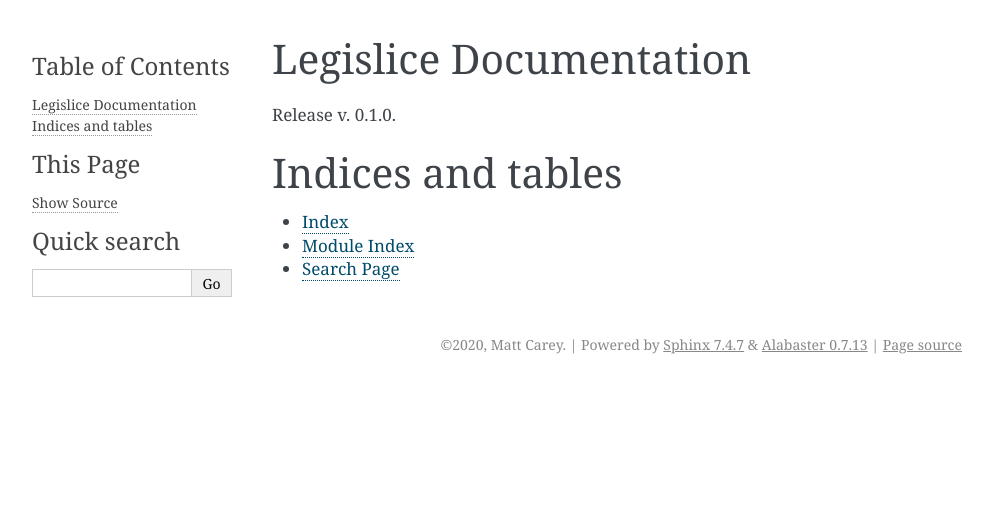
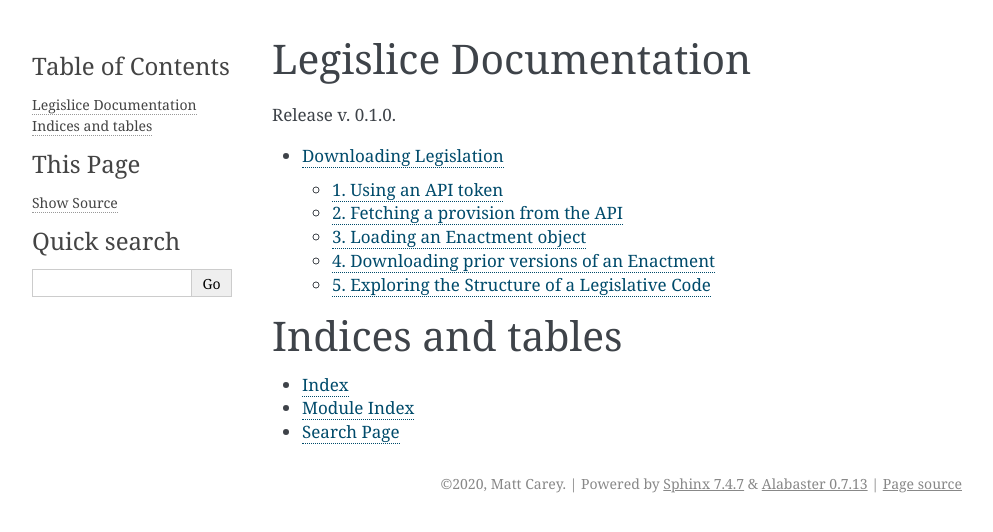
Before and after one commit to mscarey/legislice, a Sphinx documentation site: the page built from docs/index.rst, in a window 1280 px wide. Shown: the top 532 px of the page, without its empty margins (148-1141 px from the left). Built offline with Sphinx 7.4.7, drawn with Linux system fonts in a browser that asks for light colours; some of the changed lines change nothing that is shown.

Commit message:
add downloading guide

```diff
--- a/docs/conf.py
+++ b/docs/conf.py
@@ -1,3 +1,5 @@
+import legislice
+
 # Configuration file for the Sphinx documentation builder.
 #
 # This file only contains a selection of the most common options. For a full
@@ -17,12 +19,12 @@
 
 # -- Project information -----------------------------------------------------
 
-project = 'legislice'
-copyright = '2020, Matt Carey'
-author = 'Matt Carey'
+project = "legislice"
+copyright = "2020, Matt Carey"
+author = "Matt Carey"
 
 # The full version, including alpha/beta/rc tags
-release = '0.1.0'
+release = legislice.__version__
 
 
 # -- General configuration ---------------------------------------------------
@@ -30,16 +32,15 @@
 # Add any Sphinx extension module names here, as strings. They can be
 # extensions coming with Sphinx (named 'sphinx.ext.*') or your custom
 # ones.
-extensions = [
-]
+extensions = []
 
 # Add any paths that contain templates here, relative to this directory.
-templates_path = ['_templates']
+templates_path = ["_templates"]
 
 # List of patterns, relative to source directory, that match files and
 # directories to ignore when looking for source files.
 # This pattern also affects html_static_path and html_extra_path.
-exclude_patterns = ['_build', 'Thumbs.db', '.DS_Store']
+exclude_patterns = ["_build", "Thumbs.db", ".DS_Store"]
 
 
 # -- Options for HTML output -------------------------------------------------
@@ -47,9 +48,14 @@
 # The theme to use for HTML and HTML Help pages.  See the documentation for
 # a list of builtin themes.
 #
-html_theme = 'alabaster'
+html_theme = "alabaster"
 
+html_theme_options = {
+    "logo": "sliced_bread.png",
+    "github_user": "mscarey",
+    "github_repo": "legislice",
+}
 # Add any paths that contain custom static files (such as style sheets) here,
 # relative to this directory. They are copied after the builtin static files,
 # so a file named "default.css" will overwrite the builtin "default.css".
-html_static_path = ['_static']
+html_static_path = ["_static"]
--- /dev/null
+++ b/docs/guides/downloading.rst
@@ -0,0 +1,323 @@
+Downloading Legislation
+=======================================
+
+Legislice is a utility for downloading the text of statutes and
+constitutional provisions, and then creating computable objects
+representing passages from those provisions. This guide will show you
+how to get started.
+
+Legislice depends on the `AuthoritySpoke
+API <https://authorityspoke.com/>`__ as its source of legislative text.
+Currently the API serves the text of the United States Constitution,
+plus versions of the United States Code in effect since 2013. Provisions
+of the United States Code that were repealed prior to 2013 aren’t yet
+available through the API, and neither are any regulations or any state
+law.
+
+1. Using an API token
+---------------------
+
+To get started, `make an account on
+authorityspoke.com <https://authorityspoke.com/account/signup/>`__. Then
+go to the `User Profile
+page <https://authorityspoke.com/account/profile/>`__, where you can
+find your API token. The token is a 40-character string of random
+letters and numbers. You’ll be sending this token to AuthoritySpoke to
+validate each API request, and you should keep it secret as you would a
+password.
+
+There are several ways you can access your API token in Python. One way
+would be to simply define it as a Python string, like this:
+
+.. code:: ipython3
+
+    TOKEN = "YOU_COULD_PUT_YOUR_API_TOKEN_HERE"
+
+However, a better option is to make your API token an **environment
+variable**, and then use Python to access that variable. Using a Python
+library called `dotenv <https://pypi.org/project/python-dotenv/>`__, you
+can define an environment variable in a file called ``.env`` in the root
+of your project directory. For instance, the contents of the file
+``.env`` could look like this:
+
+   LEGISLICE_API_TOKEN=YOUR_API_TOKEN_GOES_HERE
+
+By doing this, you can avoid having a copy of your API token in your
+Python working file or notebook. That makes it easier for you to avoid
+accidentally publishing the API token or sharing it with unauthorized
+people.
+
+Here’s an example of loading an API token from a ``.env`` file using
+``dotenv``.
+
+.. code:: ipython3
+
+    import os
+    from dotenv import load_dotenv
+    load_dotenv()
+
+    TOKEN = os.getenv("LEGISLICE_API_TOKEN")
+
+Now you can use the API token to create a Legislice ``Client`` object.
+This object holds your API token, so you can reuse the ``Client``
+without re-entering your API token repeatedly.
+
+.. code:: ipython3
+
+    from legislice.download import Client
+    client = Client(api_token=TOKEN)
+
+2. Fetching a provision from the API
+------------------------------------
+
+To download legislation using the ``Client``, you must specify a
+``path`` to the provision you want, and optionally you can specify the
+``date`` of the version of the provision you want. If you don’t specify
+a date, you’ll be given the most recent version of the provision.
+
+The ``path`` citation format is based on the section identifiers in the
+`United States Legislative Markup
+standard <https://uscode.house.gov/download/resources/USLM-User-Guide.pdf>`__,
+which is a United States government standard used by the Office of the
+Law Revision Counsel for publishing the United States Code. Similar to a
+URL path in a web address, the ``path`` format is a series of labels
+connected with forward slashes. The first part identifies the
+jurisdiction, the second part (if any) identifies the legislative code
+within that jurisdiction, and so on.
+
+If you don’t know the right citation for the provision you want, you can
+browse the `directory of available
+provisions <https://authorityspoke.com/legislice/>`__, where the links
+to each provision show the correct ``path`` for that provision. Or, if
+you’re signed in to your AuthoritySpoke account, you can browse an `HTML
+version of the API itself <https://authorityspoke.com/api/v1/>`__. If
+you see the error message “Authentication credentials were not
+provided”, that means you aren’t signed in, and you might want to go
+back to the `login page <https://authorityspoke.com/account/login/>`__.
+
+Here’s an example of how to fetch the text of the Fourth Amendment using
+the ``Client``.
+
+.. code:: ipython3
+
+    fourth_a = client.fetch(path="/us/const/amendment/IV")
+
+The ``client.fetch`` method made an API call to AuthoritySpoke, and
+return JSON that has been converted to a Python ``dict``. There are
+fields representing the ``content`` of the provision, the ``start_date``
+when the provision went into effect, and more.
+
+.. code:: ipython3
+
+    fourth_a
+
+
+
+
+.. parsed-literal::
+
+    {'heading': 'AMENDMENT IV.',
+     'content': 'The right of the people to be secure in their persons, houses, papers, and effects, against unreasonable searches and seizures, shall not be violated, and no Warrants shall issue, but upon probable cause, supported by Oath or affirmation, and particularly describing the place to be searched, and the persons or things to be seized.',
+     'children': [],
+     'end_date': None,
+     'node': '/us/const/amendment/IV',
+     'start_date': '1791-12-15',
+     'url': 'https://authorityspoke.com/api/v1/us/const/amendment/IV/',
+     'parent': 'https://authorityspoke.com/api/v1/us/const/amendment/'}
+
+
+
+3. Loading an Enactment object
+------------------------------
+
+If all you needed was to get a JSON response from the API, you could
+have used a more general Python library like ``requests``. Legislice
+also lets you load the JSON response as an ``Enactment`` object, which
+has methods that allow you to select some but not all of the provision’s
+text. One way to load an ``Enactment`` is with the
+``Client.read_from_json`` method.
+
+.. code:: ipython3
+
+    client.read_from_json(fourth_a)
+
+
+
+
+.. parsed-literal::
+
+    Enactment(source=/us/const/amendment/IV, start_date=1791-12-15, selection=TextPositionSet([TextPositionSelector[0, 332)]))
+
+
+
+Instead of always using ``Client.fetch`` followed by
+``Client.read_from_json``, you can combine the two functions together
+with ``Client.read``. In this example, I’ll use ``Client.read`` load a
+constitutional amendment that contains subsections, to show that the
+structure of the amendment is preserved in the resulting ``Enactment``
+object.
+
+.. code:: ipython3
+
+    thirteenth_a = client.read(path="/us/const/amendment/XIII")
+
+The string representation of this provision includes both the selected
+text (which is the full text of the amendment) as well as a citation to
+the provision with its effective date.
+
+Currently the only supported citation format is the path-style citation
+used in United States Legislative Markup. Future versions of Legislice
+may support the ability to convert to traditional statute citation
+styles.
+
+.. code:: ipython3
+
+    str(thirteenth_a)
+
+
+
+
+.. parsed-literal::
+
+    '"Neither slavery nor involuntary servitude, except as a punishment for crime whereof the party shall have been duly convicted, shall exist within the United States, or any place subject to their jurisdiction. Congress shall have power to enforce this article by appropriate legislation." (/us/const/amendment/XIII 1865-12-18)'
+
+
+
+The text of the Thirteenth Amendment is all within Section 1 and Section
+2 of the amendment. You can use the ``Enactment.children`` property to
+get a list of provisions contained within an ``Enactment``.
+
+.. code:: ipython3
+
+    thirteenth_a.children
+
+
+
+
+.. parsed-literal::
+
+    [Enactment(source=/us/const/amendment/XIII/1, start_date=1865-12-18, selection=TextPositionSet([TextPositionSelector[0, 207)])),
+     Enactment(source=/us/const/amendment/XIII/2, start_date=1865-12-18, selection=TextPositionSet([TextPositionSelector[0, 77)]))]
+
+
+
+Then you can access each child provision as its own ``Enactment`` object
+from the ``children`` list. Remember that lists in Python start at index
+0, so if you want Section 2, you’ll find it at index 1 of the
+``children`` list.
+
+.. code:: ipython3
+
+    str(thirteenth_a.children[1])
+
+
+
+
+.. parsed-literal::
+
+    '"Congress shall have power to enforce this article by appropriate legislation." (/us/const/amendment/XIII/2 1865-12-18)'
+
+
+
+4. Downloading prior versions of an Enactment
+---------------------------------------------
+
+The API can be used to access specific provisions deeply nested within
+the United States Code, and also to access multiple date versions of the
+same provision. Here’s a subsection of an appropriations statute as of
+2015. We can use the ``end_date`` attribute to find when this version of
+the statute was displaced by a new version.
+
+.. code:: ipython3
+
+    old_grant_objective = client.read(path="/us/usc/t42/s300hh-31/a/1", date="2015-01-01")
+
+.. code:: ipython3
+
+    old_grant_objective.content
+
+
+
+
+.. parsed-literal::
+
+    'strengthening epidemiologic capacity to identify and monitor the occurrence of infectious diseases and other conditions of public health importance;'
+
+
+
+.. code:: ipython3
+
+    str(old_grant_objective.end_date)
+
+
+
+
+.. parsed-literal::
+
+    '2019-07-05'
+
+
+
+And here’s the same provision as of 2020.
+
+.. code:: ipython3
+
+    new_grant_objective = client.read(path="/us/usc/t42/s300hh-31/a/1", date="2020-01-01")
+
+.. code:: ipython3
+
+    new_grant_objective.content
+
+
+
+
+.. parsed-literal::
+
+    'strengthening epidemiologic capacity to identify and monitor the occurrence of infectious diseases, including mosquito and other vector-borne diseases, and other conditions of public health importance;'
+
+
+
+.. code:: ipython3
+
+    str(new_grant_objective.end_date)
+
+
+
+
+.. parsed-literal::
+
+    'None'
+
+
+
+5. Exploring the Structure of a Legislative Code
+------------------------------------------------
+
+When you query the API for a provision at a path with less than four
+parts (e.g., when you query for an entire Title of the United States
+Code), the response doesn’t include the full text of the provision’s
+children. Instead, it only contains URLs that link to the child nodes.
+This might help you automate the process of navigating the API and
+discovering the provisions you want. Here’s an example that discovers
+the URLs for the articles of the US Constitution.
+
+.. code:: ipython3
+
+    articles = client.read(path="/us/const/article")
+
+.. code:: ipython3
+
+    articles.children
+
+
+
+
+.. parsed-literal::
+
+    ['https://authorityspoke.com/api/v1/us/const/article/I/',
+     'https://authorityspoke.com/api/v1/us/const/article/II/',
+     'https://authorityspoke.com/api/v1/us/const/article/III/',
+     'https://authorityspoke.com/api/v1/us/const/article/IV/',
+     'https://authorityspoke.com/api/v1/us/const/article/V/',
+     'https://authorityspoke.com/api/v1/us/const/article/VI/',
+     'https://authorityspoke.com/api/v1/us/const/article/VII/']
--- a/docs/index.rst
+++ b/docs/index.rst
@@ -10,8 +10,8 @@
 
 .. toctree::
    :maxdepth: 2
-   :caption: Contents:
 
+   guides/downloading
 
 
 Indices and tables
--- a/requirements-dev.txt
+++ b/requirements-dev.txt
@@ -2,6 +2,7 @@
 coveralls
 doc8
 flake8-comprehensions
+ipykernel
 mypy
 pydocstyle
 pylint
@@ -9,5 +10,6 @@
 pytest-profiling
 pytest-vcr
 pytest>=5.3.2
+rstcheck
 sphinx-autodoc-typehints
 sphinx>=2.1.2
--- a/requirements-docs.txt
+++ b/requirements-docs.txt
@@ -1,2 +1,2 @@
-sphinx>=2.1.2
+sphinx>=2.4.4
 sphinx-autodoc-typehints
--- a/requirements.txt
+++ b/requirements.txt
@@ -1,4 +1,3 @@
--e .
 anchorpoint>=0.4.0
 apispec[validation]
 marshmallow>=3.2.2
```
Also changed, not shown: .readthedocs.yaml (added), docs/_static/sliced_bread.png (added).
